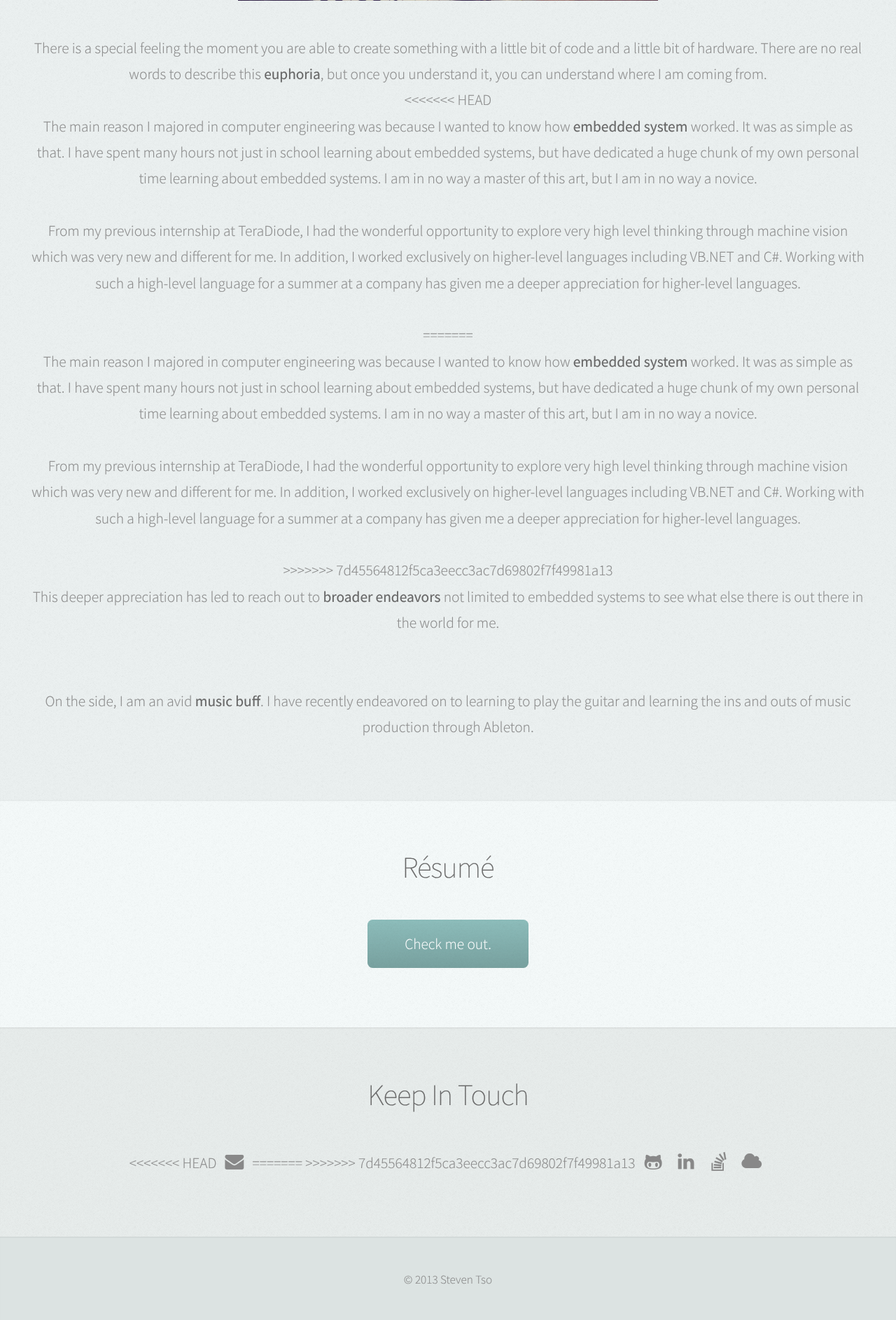
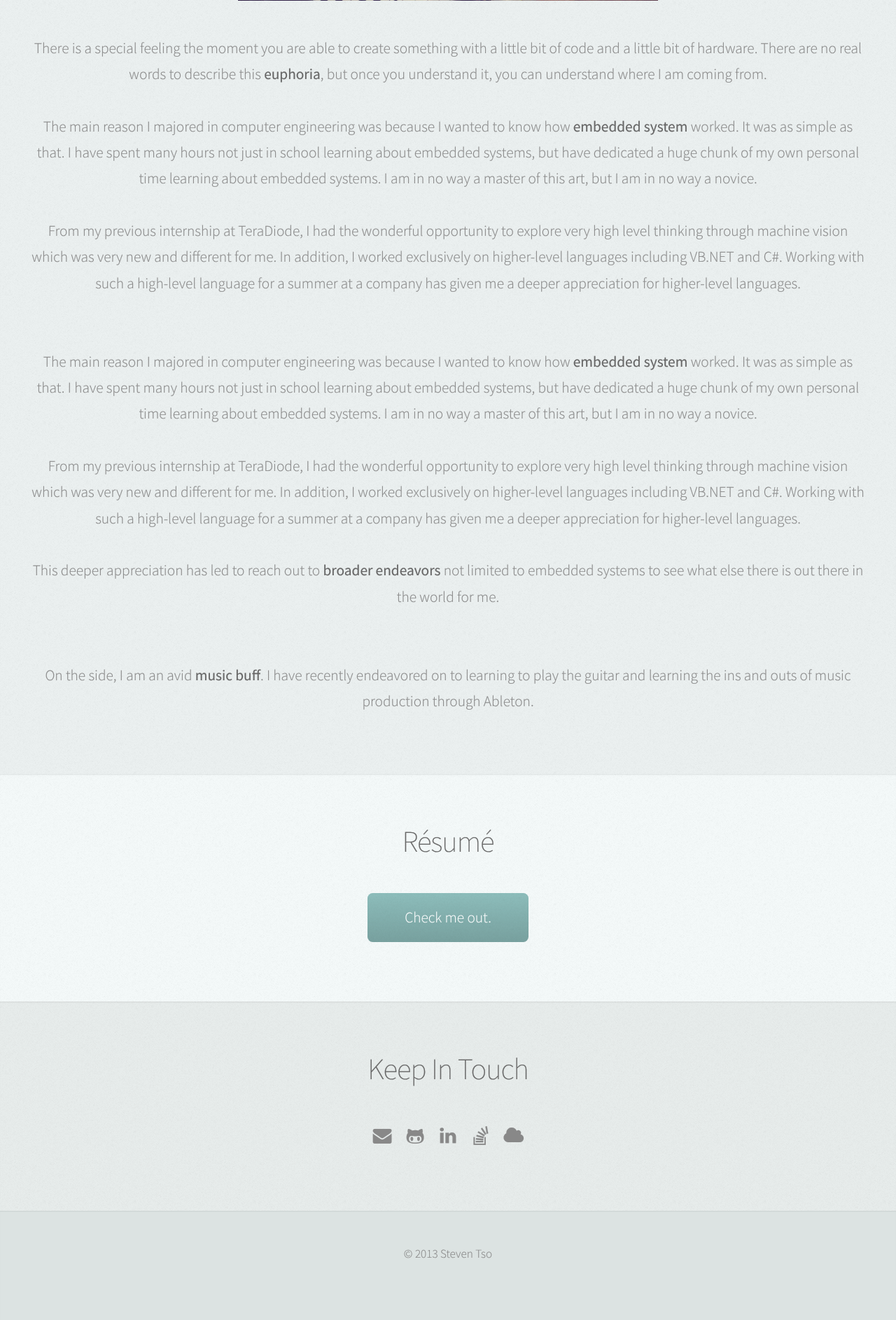
Before and after one commit to StevenTso/personalsite, a Django app: page / in a window 1280 px wide. Shown: the part 1873-3759 px from the top of the page at 70% size. Run offline with Django 3.2, Linux system fonts and the light colour scheme.

Commit message:
fixed up random stuff on main page

```diff
--- a/personalsite/templates/base.html
+++ b/personalsite/templates/base.html
@@ -151,19 +151,16 @@
 							<p><img src="{{ STATIC_URL }}images/DSC_0064.jpg" alt="Smiley face" height="338" width="600"/></p>
 						<br>
 						<p>There is a special feeling the moment you are able to create something with a little bit of code and a little bit of hardware. There are no real words to describe this <b>euphoria</b>, but once you understand it, you can understand where I am coming from.</p>
-<<<<<<< HEAD
 							<br>
 							<p>The main reason I majored in computer engineering was because I wanted to know how <b>embedded system</b> worked. It was as simple as that. I have spent many hours not just in school learning about embedded systems, but have dedicated a huge chunk of my own personal time learning about embedded systems. I am in no way a master of this art, but I am in no way a novice.</p>
 							<br>
 							<p>From my previous internship at TeraDiode, I had the wonderful opportunity to explore very high level thinking through machine vision which was very new and different for me. In addition, I worked exclusively on higher-level languages including VB.NET and C#. Working with such a high-level language for a summer at a company has given me a deeper appreciation for higher-level languages.</p>
 							<br>
-=======
 							<br>
 							<p>The main reason I majored in computer engineering was because I wanted to know how <b>embedded system</b> worked. It was as simple as that. I have spent many hours not just in school learning about embedded systems, but have dedicated a huge chunk of my own personal time learning about embedded systems. I am in no way a master of this art, but I am in no way a novice.</p>
 							<br>
 							<p>From my previous internship at TeraDiode, I had the wonderful opportunity to explore very high level thinking through machine vision which was very new and different for me. In addition, I worked exclusively on higher-level languages including VB.NET and C#. Working with such a high-level language for a summer at a company has given me a deeper appreciation for higher-level languages.</p>
 							<br>
->>>>>>> 7d45564812f5ca3eecc3ac7d69802f7f49981a13
 							<p>This deeper appreciation has led to reach out to <b>broader endeavors</b> not limited to embedded systems to see what else there is out there in the world for me.</p>
 							<br><br>
 							<p>On the side, I am an avid <b>music buff</b>. I have recently endeavored on to learning to play the guitar and learning the ins and outs of music production through Ableton.</p>
@@ -199,11 +196,9 @@
 
 					<!-- Social Icons -->
 						<ul class="icons">
-<<<<<<< HEAD
+
 							<li><a href="mailto:steventso92@gmail.com?Subject=Hi%20Steven" target="_top" class="icon icon-envelope"><span>Email</span></a></li>
 
-=======
->>>>>>> 7d45564812f5ca3eecc3ac7d69802f7f49981a13
 							<li><a href="https://github.com/StevenTso" class="icon icon-github-alt" target="_blank"><span>Github</span></a></li>
 
 							<li><a href="http://www.linkedin.com/in/steventso" class="icon icon-linkedin" target="_blank"><span>LinkedIn</span></a></li>
```
